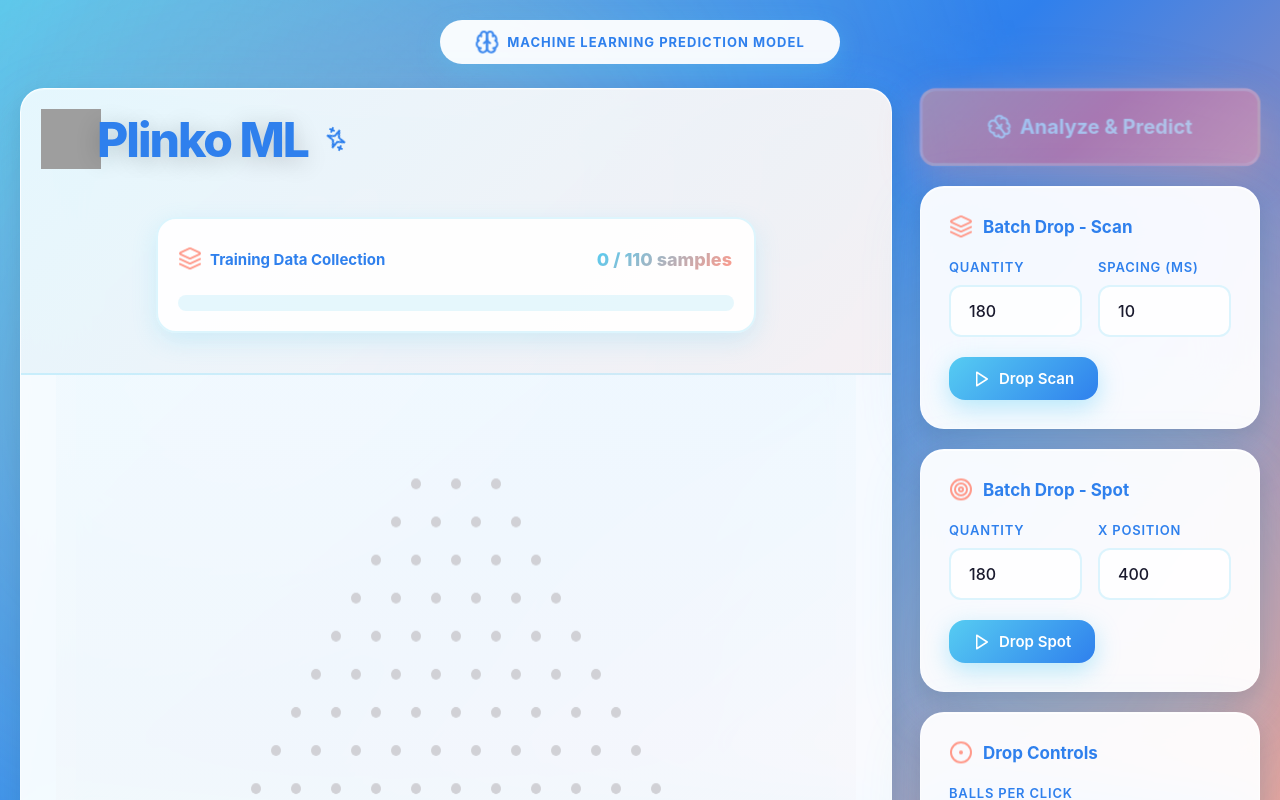
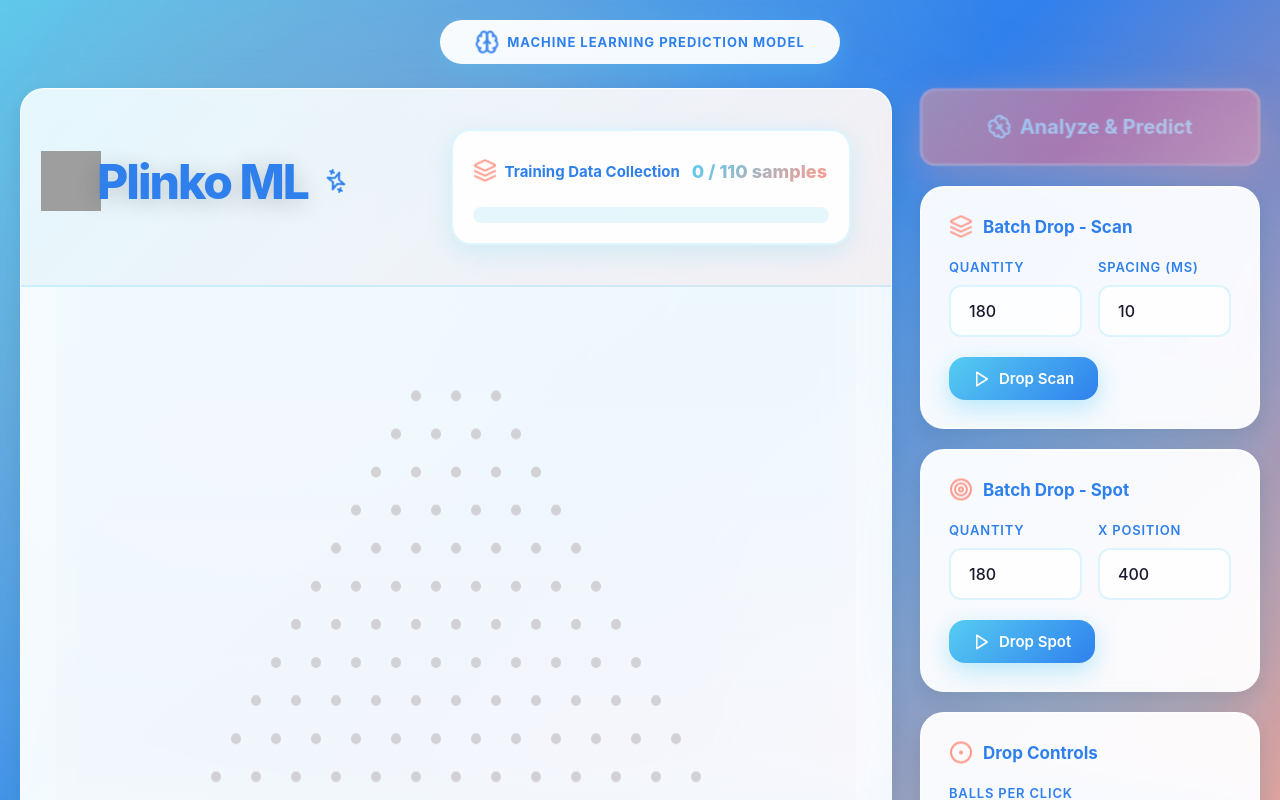
Before and after one commit to liamkande/plinko-MachineLearning, a React (Vite) app: page / in a window 1280 px wide. Shown: the top 800 px of the page. Built offline with nearby package versions, Linux system fonts and the light colour scheme; grey boxes are pictures that could not be loaded.

Commit message:
fix: adjust canvas header layout for mobile

```diff
--- a/src/App.css
+++ b/src/App.css
@@ -157,7 +157,9 @@
     background: linear-gradient(135deg, rgba(86, 204, 242, 0.1) 0%, rgba(255, 154, 139, 0.1) 100%);
     border-bottom: 2px solid rgba(86, 204, 242, 0.2);
     display: flex;
-    flex-direction: column;
+    flex-direction: row;
+    justify-content: space-between;
+    align-items: center;
     gap: 16px;
 }
 
@@ -651,6 +653,7 @@
 
     .canvas-header {
         padding: 16px;
+        flex-direction: column;
         align-items: center;
     }
 
```
